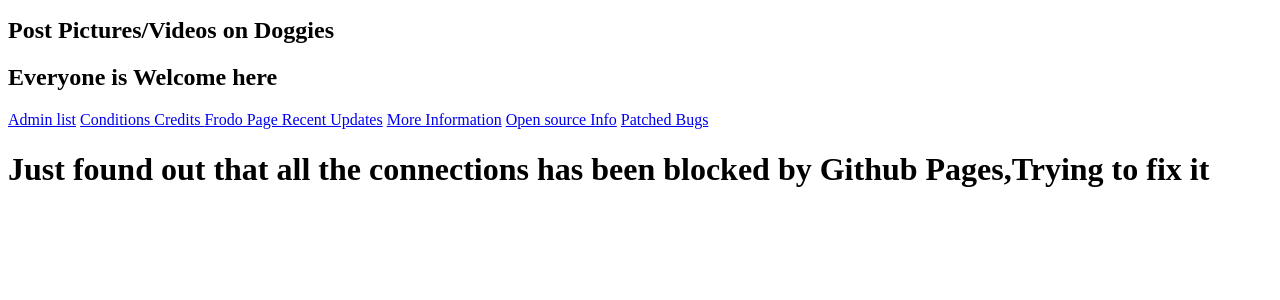
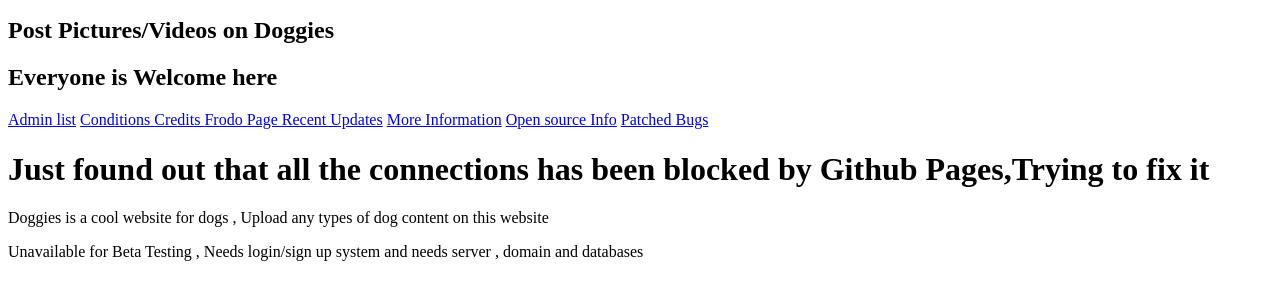
Before and after one commit to r4ph1-2015/Doggies-Adogsocialmedia, a plain HTML site: page index.html in a window 1280 px wide. Shown: the part 96-396 px from the top of the page. Drawn offline with Linux system fonts and the light colour scheme.

Commit message:
Added Some more <p> text in index.html

```diff
--- a/index.html
+++ b/index.html
@@ -13,3 +13,5 @@
 <a href = "dir/BugsPatched.html">Patched Bugs</a>
 
 <h1> Just found out that all the connections has been blocked by Github Pages,Trying to fix it </h1>
+<p>Doggies is a cool website for dogs , Upload any types of dog content on this website</p>
+<p>Unavailable for Beta Testing , Needs login/sign up system and needs server , domain and databases</p>
```
Also changed, not shown: Dir/opens.html (line endings or trailing spaces).
